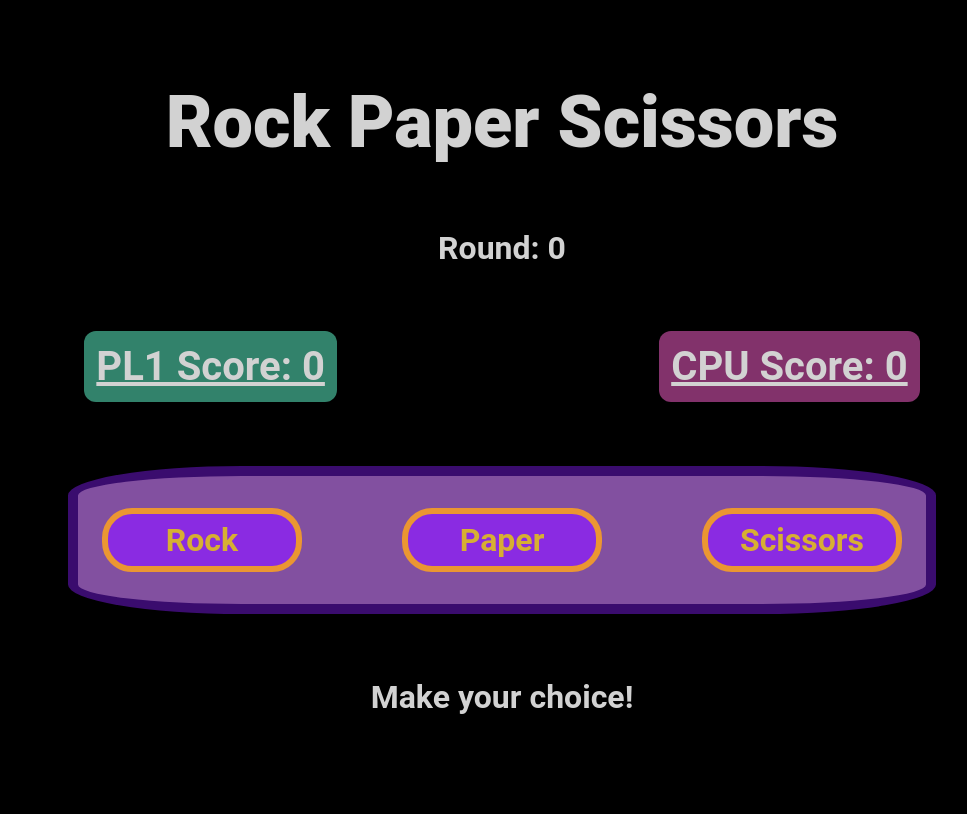
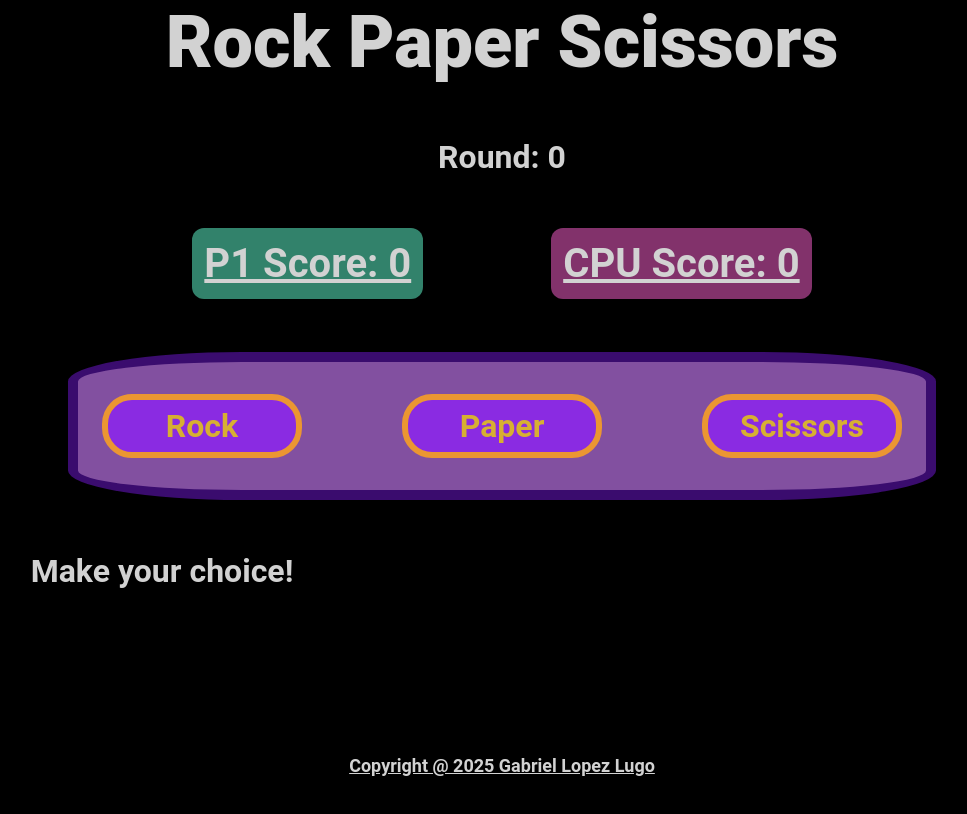
Before and after one commit to gabriellopez23/odin-rock-paper-scissors, a plain HTML site: page index.html in a window 1280 px wide. Shown: the whole page, without its empty margins (138-1105 px from the left). Drawn offline with Linux system fonts and the light colour scheme.

Commit message:
UI adjustments and computer choice bug fix

```diff
--- a/index.html
+++ b/index.html
@@ -9,7 +9,7 @@
     <div id="title">Rock Paper Scissors</div>
     <div id="rounds">Round: 0</div>
     <div class="scores">
-        <div id="human-score">PL1 Score: 0</div>
+        <div id="human-score">P1 Score: 0</div>
         <div id="computer-score">CPU Score: 0</div>
     </div>
 
@@ -23,6 +23,10 @@
 
     <div class="message" id="result-message"></div>
 
+    <div class="footer">
+        <a href="">Copyright @ 2025 Gabriel Lopez Lugo</a>
+    </div>
+
     <script src="rock-paper-scissors.js"></script>
 </body>
 </html>
--- a/rock-paper-scissors.js
+++ b/rock-paper-scissors.js
@@ -24,7 +24,7 @@ const isLoser = (humanChoice, computerChoice) =>
 /** UI Updates */
 const updateUiScores = (humanScore, computerScore) => {
   const humanScoreDiv = document.querySelector("#human-score");
-  humanScoreDiv.textContent = "PL1 Score: " + humanScore;
+  humanScoreDiv.textContent = "P1 Score: " + humanScore;
 
   const computerScoreDiv = document.querySelector("#computer-score");
   computerScoreDiv.textContent = "CPU Score: " + computerScore;
@@ -42,7 +42,7 @@ const updateUiResults = message => {
 /** Game methods */
 const getComputerChoice = () => {
   const choices = ['rock', 'paper', 'scissors'];
-  const computerChoice = Math.round(Math.random() * 3);
+  const computerChoice = Math.floor(Math.random() * choices.length);
   return choices[computerChoice];
 }
 
--- a/style.css
+++ b/style.css
@@ -12,11 +12,9 @@ body {
     background: rgb(0, 0, 0);
     height: 100vh;
 
-    padding: 10vh 0 0;
     display: flex;
     flex-direction: column;
-    justify-content: baseline;
-    gap: 4em;
+    justify-content: space-between;
 }
 
 button {
@@ -55,6 +53,9 @@ button {
     font-weight: bold;
 
     text-decoration: underline;
+
+    justify-content:center;
+    gap: 10vw;
 }
 
 #human-score,
@@ -86,9 +87,17 @@ button {
 
 #round-message {
     font-size: 32px;
+    width: 600px;
 }
 
 #result-message {
     font-size: 40px;
     font-style: italic;
+
+    height: 60px;
 }
+
+.footer {
+    font-size: 18px;
+    padding: 0 0 24px;
+}
```
